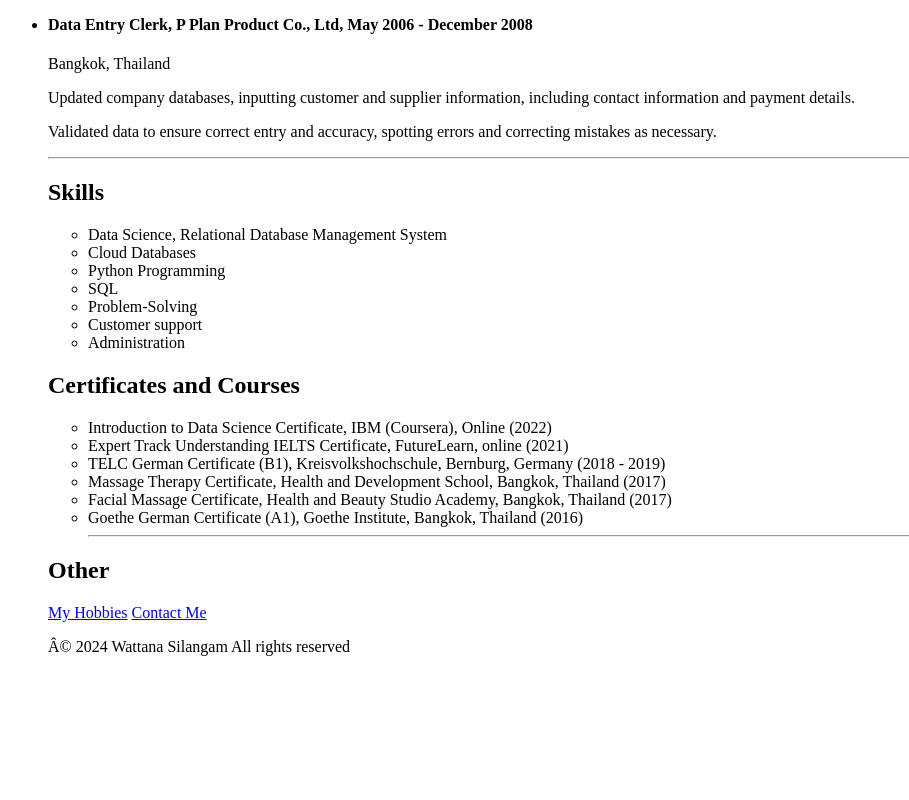
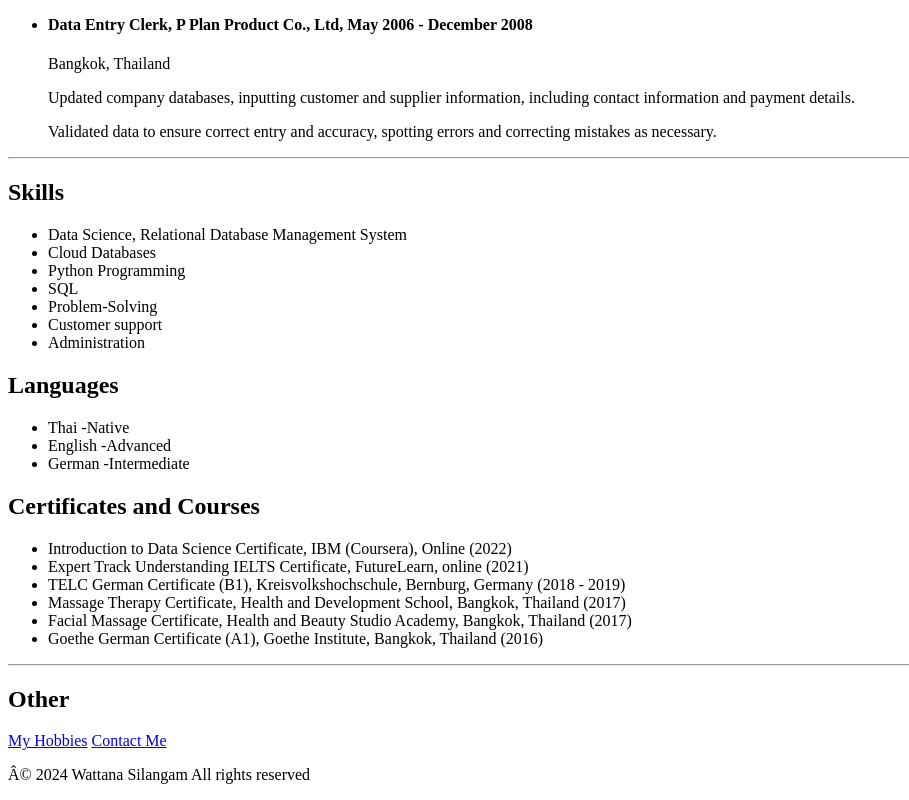
Before and after one commit to wattanasila/html-portfolio1, a plain HTML site: page index.html in a window 1280 px wide. Shown: the part 1189-1989 px from the top of the page, without its empty margins (0-909 px from the left). Before the commit the page ends 1861 px from the top, so only its background shows below. Drawn offline with Linux system fonts and the light colour scheme.

Commit message:
Update index.html
edited

```diff
--- a/index.html
+++ b/index.html
@@ -16,9 +16,9 @@
             insight and a unique perspective to provide exceptional customer service. Experienced at
             handling tense interpersonal situations in a calm and professional manner. Adapted mindset to
             streamline administrative procedure and follow a methodology to ensure organizational.</p>
-<hr />
        </ul>
-       <h2>Education</h2>
+    <hr />
+    <h2>Education</h2>
        <ul>
         <li><h4>B.POL. SC., Political Science, Ramkhamhaeng University, Bangkok, Thailand,
             May 2012 - April 2015</h4>Concentration: Political Science</li>
@@ -43,6 +43,7 @@
     including contact information and payment details.</p>
     <p> Validated data to ensure correct entry and accuracy, spotting errors and
         correcting mistakes as necessary.</p>
+       </ul>
         <hr />
         <h2>Skills</h2>
        <ul>
@@ -54,6 +55,12 @@
         <li>Customer support</li>
         <li>Administration</li>
     </ul>
+    <h2>Languages</h2>
+    <ul>
+        <li>Thai -Native</li>
+        <li>English -Advanced</li>
+        <li>German -Intermediate</li>
+        </ul>
     <h2>Certificates and Courses</h2>
     <ul>
         <li>Introduction to Data Science Certificate, IBM (Coursera), Online (2022)</li>
@@ -63,8 +70,8 @@
         </li>
         <li>Facial Massage Certificate, Health and Beauty Studio Academy, Bangkok, Thailand (2017)</li>
         <li>Goethe German Certificate (A1), Goethe Institute, Bangkok, Thailand (2016)</li>
+    </ul>
         <hr />
-    </ul>
     <h2>Other</h2>
     <a href="./hobbies.html">My Hobbies</a>
     <a href="./contact.html">Contact Me</a>
```
